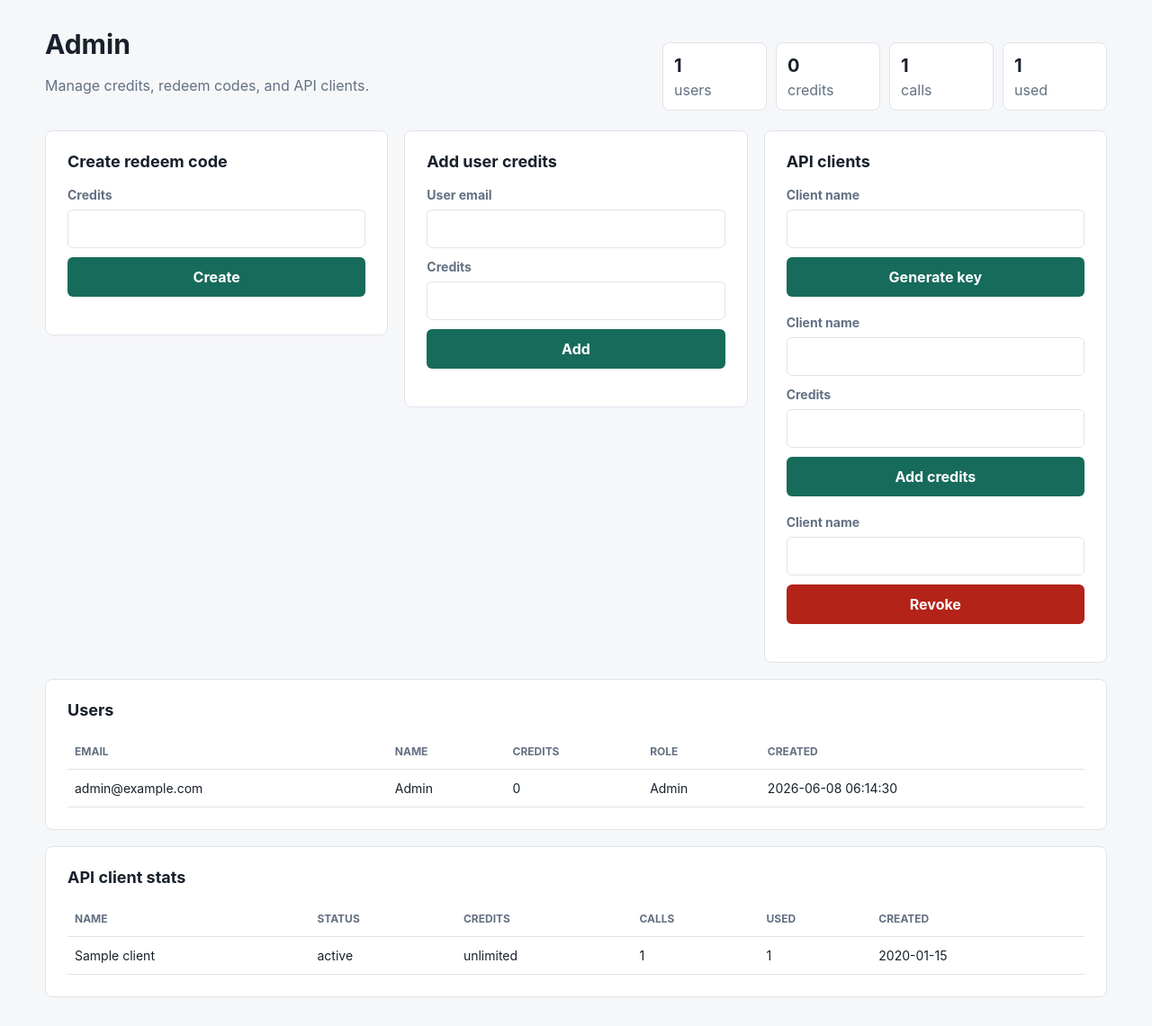
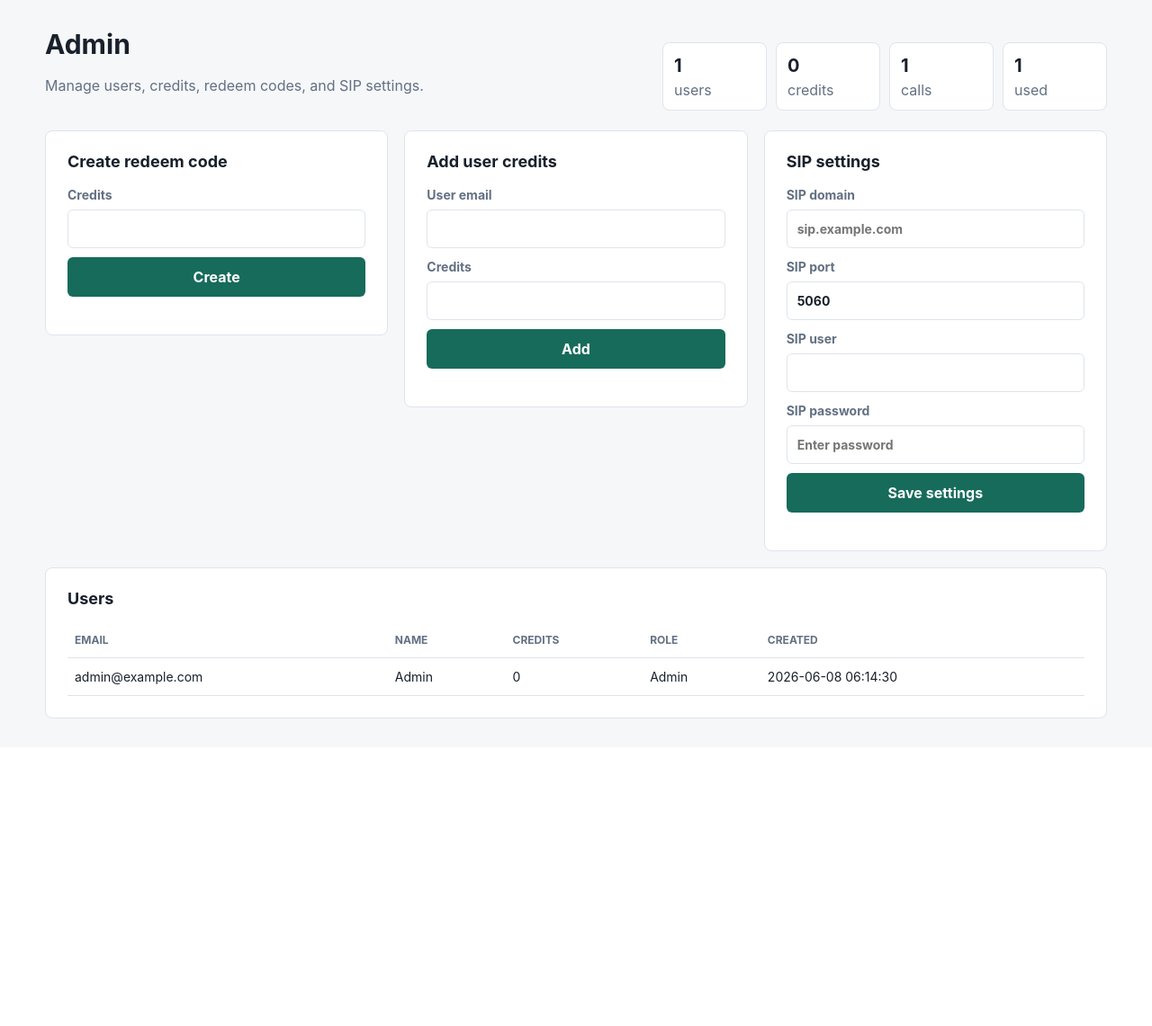
Before and after one commit to Ronyah390/C-Call, a Flask app: page /admin in a window 1280 px wide. Shown: the part 64-1205 px from the top of the page at 90% size. After the commit the page ends 863 px from the top, so only its background shows below. Run offline with Flask 3, Linux system fonts and the light colour scheme; the visitor is signed in with stand-in values (Sample User, id 1); data comes from the database, SQL or seed files in the repository; tables that the repository leaves empty hold one stand-in row (values such as "Sample post").

Commit message:
Move SIP setup into admin dashboard

```diff
--- a/app.py
+++ b/app.py
@@ -1,6 +1,3 @@
-import base64
-import binascii
-import json
 import math
 import os
 import secrets
@@ -12,7 +9,6 @@ import time
 import uuid
 from functools import wraps
 from pathlib import Path
-from urllib import parse, request, error
 
 from dotenv import load_dotenv
 from flask import (
@@ -20,7 +16,6 @@ from flask import (
     Response,
     flash,
     g,
-    jsonify,
     redirect,
     render_template,
     request as flask_request,
@@ -43,16 +38,10 @@ DB_PATH = Path(os.environ.get("CALLBOT_DB", INSTANCE_DIR / "callbot.db"))
 
 CALL_MAX_DURATION_SECONDS = max(1, int(os.environ.get("CALL_MAX_DURATION_SECONDS", "60")))
 ASTERISK_DIAL_FORMAT = os.environ.get("ASTERISK_DIAL_FORMAT", "e164_noplus")
-AMARIP_BASE_URL = os.environ.get("AMARIP_BASE_URL", "https://amarip.net").rstrip("/")
-AMARIP_USERNAME = os.environ.get("AMARIP_USERNAME", "")
-AMARIP_PASSWORD = os.environ.get("AMARIP_PASSWORD", "")
 
 app = Flask(__name__)
 app.config["SECRET_KEY"] = os.environ.get("FLASK_SECRET_KEY") or secrets.token_hex(32)
 app.config["MAX_CONTENT_LENGTH"] = 12 * 1024 * 1024
-
-_amarip_token = ""
-_amarip_token_expiry = 0.0
 
 
 def ensure_dirs() -> None:
@@ -107,22 +96,10 @@ def init_db() -> None:
                 duration_seconds INTEGER NOT NULL DEFAULT 0,
                 created_at TEXT NOT NULL DEFAULT CURRENT_TIMESTAMP
             );
-            CREATE TABLE IF NOT EXISTS api_clients (
-                id INTEGER PRIMARY KEY AUTOINCREMENT,
-                name TEXT NOT NULL UNIQUE,
-                api_key TEXT NOT NULL UNIQUE,
-                credits INTEGER NOT NULL DEFAULT 0,
-                unlimited_access INTEGER NOT NULL DEFAULT 0,
-                active INTEGER NOT NULL DEFAULT 1,
-                created_at TEXT NOT NULL DEFAULT CURRENT_TIMESTAMP
-            );
-            CREATE TABLE IF NOT EXISTS api_calls (
-                id INTEGER PRIMARY KEY AUTOINCREMENT,
-                client_id INTEGER NOT NULL,
-                number TEXT NOT NULL,
-                credits_charged INTEGER NOT NULL,
-                duration_seconds INTEGER NOT NULL DEFAULT 0,
-                created_at TEXT NOT NULL DEFAULT CURRENT_TIMESTAMP
+            CREATE TABLE IF NOT EXISTS app_settings (
+                key TEXT PRIMARY KEY,
+                value TEXT NOT NULL DEFAULT '',
+                updated_at TEXT NOT NULL DEFAULT CURRENT_TIMESTAMP
             );
             """
         )
@@ -134,6 +111,38 @@ def init_db() -> None:
                 "INSERT INTO users (email, password_hash, name, credits, is_admin) VALUES (?, ?, ?, 0, 1)",
                 (admin_email, generate_password_hash(admin_password), "Admin"),
             )
+
+
+def get_setting(key: str, default: str = "") -> str:
+    row = get_db().execute("SELECT value FROM app_settings WHERE key = ?", (key,)).fetchone()
+    if row is None:
+        return os.environ.get(key, default)
+    return row["value"]
+
+
+def set_setting(key: str, value: str) -> None:
+    get_db().execute(
+        """
+        INSERT INTO app_settings (key, value, updated_at)
+        VALUES (?, ?, CURRENT_TIMESTAMP)
+        ON CONFLICT(key) DO UPDATE SET value = excluded.value, updated_at = CURRENT_TIMESTAMP
+        """,
+        (key, value),
+    )
+
+
+def sip_config() -> dict[str, str]:
+    return {
+        "SIP_DOMAIN": get_setting("SIP_DOMAIN"),
+        "SIP_PORT": get_setting("SIP_PORT", "5060"),
+        "SIP_USER": get_setting("SIP_USER"),
+        "SIP_PASSWORD": get_setting("SIP_PASSWORD"),
+    }
+
+
+def sip_config_ready() -> bool:
+    config = sip_config()
+    return all(config.get(name) for name in ("SIP_DOMAIN", "SIP_USER", "SIP_PASSWORD"))
 
 
 def current_user():
@@ -283,22 +292,6 @@ def create_uploaded_audio(file_storage) -> str:
     return convert_to_call_audio(source_path, audio_id)
 
 
-def create_base64_audio(audio_base64: str) -> str:
-    if not audio_base64:
-        raise ValueError("audio_base64 is required.")
-    try:
-        data = base64.b64decode(audio_base64, validate=True)
-    except (binascii.Error, ValueError) as exc:
-        raise ValueError("audio_base64 must be valid base64.") from exc
-    if len(data) > 10 * 1024 * 1024:
-        raise ValueError("Audio upload is too large. Maximum is 10 MB.")
-    ensure_dirs()
-    audio_id = uuid.uuid4().hex[:12]
-    source_path = UPLOAD_DIR / f"api-{audio_id}.audio"
-    source_path.write_bytes(data)
-    return convert_to_call_audio(source_path, audio_id)
-
-
 def estimate_call_duration_seconds(audio_name: str, repeat_count: int = 1) -> int:
     ulaw_path = SOUNDS_DIR / f"{audio_name}.ulaw"
     audio_seconds = max(1, math.ceil(ulaw_path.stat().st_size / 8000))
@@ -307,8 +300,9 @@ def estimate_call_duration_seconds(audio_name: str, repeat_count: int = 1) -> in
 
 
 def make_call(number: str, audio_name: str, repeat_count: int, max_seconds: int) -> None:
+    config = sip_config()
     required = ["SIP_DOMAIN", "SIP_USER", "SIP_PASSWORD"]
-    missing = [name for name in required if not os.environ.get(name)]
+    missing = [name for name in required if not config.get(name)]
     if missing:
         raise RuntimeError(f"Missing SIP config: {', '.join(missing)}")
     audio_path = SOUNDS_DIR / f"{audio_name}.ulaw"
@@ -316,6 +310,8 @@ def make_call(number: str, audio_name: str, repeat_count: int, max_seconds: int)
         raise RuntimeError("Converted call audio is missing.")
     dial_number = format_dial_number(number)
     log_path = INSTANCE_DIR / "direct-sip.log"
+    env = os.environ.copy()
+    env.update(config)
     with log_path.open("ab", buffering=0) as direct_log:
         result = subprocess.run(
             [
@@ -326,6 +322,7 @@ def make_call(number: str, audio_name: str, repeat_count: int, max_seconds: int)
                 str(2 if int(repeat_count) > 1 else 1),
                 str(max(1, int(max_seconds))),
             ],
+            env=env,
             stdout=direct_log,
             stderr=direct_log,
             timeout=max_seconds + int(os.environ.get("SIP_PROCESS_TIMEOUT_SECONDS", "90")) + 30,
@@ -415,121 +412,6 @@ def normalize_client_name(name: str) -> str:
     return clean
 
 
-def generate_api_key(client_name: str) -> str:
-    name = normalize_client_name(client_name)
-    api_key = "acl_" + secrets.token_urlsafe(32)
-    db = get_db()
-    existing = db.execute("SELECT id FROM api_clients WHERE lower(name) = lower(?)", (name,)).fetchone()
-    if existing:
-        db.execute("UPDATE api_clients SET api_key = ?, active = 1 WHERE id = ?", (api_key, existing["id"]))
-    else:
-        db.execute("INSERT INTO api_clients (name, api_key, credits) VALUES (?, ?, 0)", (name, api_key))
-    db.commit()
-    return api_key
-
-
-def get_api_client(api_key: str):
-    if not api_key:
-        return None
-    return get_db().execute(
-        "SELECT * FROM api_clients WHERE api_key = ? AND active = 1",
-        (api_key.strip(),),
-    ).fetchone()
-
-
-def require_api_credits(client, needed: int) -> None:
-    if client["unlimited_access"]:
-        return
-    if client["credits"] < needed:
-        raise ValueError(f"Not enough API credits. Needed {needed}, available {client['credits']}.")
-
-
-def deduct_api_credits(client, amount: int) -> None:
-    if amount <= 0 or client["unlimited_access"]:
-        return
-    get_db().execute("UPDATE api_clients SET credits = credits - ? WHERE id = ?", (amount, client["id"]))
-
-
-def log_api_call(client_id: int, number: str, credits: int, seconds: int) -> None:
-    get_db().execute(
-        "INSERT INTO api_calls (client_id, number, credits_charged, duration_seconds) VALUES (?, ?, ?, ?)",
-        (client_id, number, credits, seconds),
-    )
-
-
-def api_key_from_request() -> str:
-    header_key = flask_request.headers.get("X-API-Key", "")
-    if header_key:
-        return header_key
-    auth = flask_request.headers.get("Authorization", "")
-    return auth[7:] if auth.lower().startswith("bearer ") else ""
-
-
-def run_api_call(client, number: str, audio_name: str, repeat_count: int = 1) -> dict:
-    normalized = normalize_phone_number(number)
-    seconds = estimate_call_duration_seconds(audio_name, repeat_count)
-    credits = credits_for_duration(seconds)
-    require_api_credits(client, credits)
-    max_seconds = credits * CALL_MAX_DURATION_SECONDS
-    make_call(normalized, audio_name, repeat_count, max_seconds)
-    charge = 0 if client["unlimited_access"] else credits
-    deduct_api_credits(client, charge)
-    log_api_call(client["id"], normalized, charge, max_seconds)
-    get_db().commit()
-    return {
-        "ok": True,
-        "number": mask_number(normalized),
-        "duration_seconds": seconds,
-        "credits_charged": charge,
-        "remaining_credits": "unlimited" if client["unlimited_access"] else client["credits"] - charge,
-    }
-
-
-def amarip_request(path: str, method: str = "GET", payload: dict | None = None, token: str | None = None) -> dict:
-    body = json.dumps(payload).encode("utf-8") if payload is not None else None
-    headers = {"Accept": "application/json"}
-    if body:
-        headers["Content-Type"] = "application/json"
-    if token:
-        headers["Authorization"] = f"Bearer {token}"
-    req = request.Request(f"{AMARIP_BASE_URL}{path}", data=body, headers=headers, method=method)
-    try:
-        with request.urlopen(req, timeout=20) as resp:
-            return json.loads(resp.read().decode("utf-8"))
-    except error.HTTPError as exc:
-        detail = exc.read().decode("utf-8", errors="replace")
-        raise RuntimeError(f"CDR provider failed: HTTP {exc.code} {detail[:160]}") from exc
-
-
-def amarip_token() -> str:
-    global _amarip_token, _amarip_token_expiry
-    if _amarip_token and time.time() < _amarip_token_expiry:
-        return _amarip_token
-    if not AMARIP_USERNAME or not AMARIP_PASSWORD:
-        raise RuntimeError("CDR provider credentials are not configured.")
-    data = amarip_request("/api/login", "POST", {"username": AMARIP_USERNAME, "password": AMARIP_PASSWORD})
-    token = data.get("token") or data.get("access_token")
-    if not token:
-        raise RuntimeError("CDR provider did not return a token.")
-    _amarip_token = token
-    _amarip_token_expiry = time.time() + 50 * 60
-    return token
-
-
-def cdr_public_row(row: dict) -> dict:
-    return {
-        "date": row.get("start_time") or row.get("created_at"),
-        "caller": row.get("caller_number"),
-        "callee": row.get("callee_number"),
-        "status": row.get("status"),
-        "duration_seconds": row.get("duration"),
-        "billable_seconds": row.get("billable_duration"),
-        "cost": row.get("call_cost"),
-        "hangup_cause": row.get("hangup_cause"),
-        "sip_status_code": row.get("sip_status_code"),
-    }
-
-
 @app.route("/")
 def index():
     return redirect(url_for("dashboard" if g.user else "login"))
@@ -589,7 +471,7 @@ def dashboard():
         "SELECT COUNT(*) AS calls, COALESCE(SUM(credits_charged), 0) AS credits FROM calls WHERE user_id = ?",
         (g.user["id"],),
     ).fetchone()
-    sip_ready = all(os.environ.get(name) for name in ("SIP_DOMAIN", "SIP_USER", "SIP_PASSWORD"))
+    sip_ready = sip_config_ready()
     return render_template("dashboard.html", calls=calls, total=total, sip_ready=sip_ready)
 
 
@@ -641,23 +523,14 @@ def admin():
                 db.execute("UPDATE users SET credits = credits + ? WHERE email = ?", (credits, email))
                 db.commit()
                 flash("User credits updated.", "success")
-            elif action == "api_key":
-                key = generate_api_key(flask_request.form.get("client_name", ""))
-                flash(f"API key: {key}", "success")
-            elif action == "api_credits":
-                client_name = normalize_client_name(flask_request.form.get("client_name", ""))
-                credits = int(flask_request.form.get("credits", "0"))
-                db.execute("UPDATE api_clients SET credits = credits + ? WHERE lower(name) = lower(?)", (credits, client_name))
+            elif action == "sip_settings":
+                for key in ("SIP_DOMAIN", "SIP_PORT", "SIP_USER"):
+                    set_setting(key, flask_request.form.get(key, "").strip())
+                password = flask_request.form.get("SIP_PASSWORD", "")
+                if password:
+                    set_setting("SIP_PASSWORD", password)
                 db.commit()
-                flash("API credits updated.", "success")
-            elif action == "api_revoke":
-                client_name = normalize_client_name(flask_request.form.get("client_name", ""))
-                db.execute(
-                    "UPDATE api_clients SET active = 0, api_key = ? WHERE lower(name) = lower(?)",
-                    ("revoked_" + secrets.token_urlsafe(16), client_name),
-                )
-                db.commit()
-                flash("API client revoked.", "success")
+                flash("SIP settings saved.", "success")
         except Exception as exc:
             db.rollback()
             flash(str(exc), "error")
@@ -670,85 +543,9 @@ def admin():
         "used": db.execute("SELECT COALESCE(SUM(credits_charged), 0) AS c FROM calls").fetchone()["c"],
     }
     users = db.execute("SELECT id, email, name, credits, is_admin, created_at FROM users ORDER BY created_at DESC LIMIT 20").fetchall()
-    clients = db.execute(
-        """
-        SELECT c.*, COUNT(a.id) AS calls, COALESCE(SUM(a.credits_charged), 0) AS used_credits
-        FROM api_clients c
-        LEFT JOIN api_calls a ON a.client_id = c.id
-        GROUP BY c.id
-        ORDER BY c.created_at DESC
-        """
-    ).fetchall()
-    return render_template("admin.html", stats=stats, users=users, clients=clients)
-
-
-@app.route("/api/balance")
-def api_balance():
-    client = get_api_client(api_key_from_request())
-    if not client:
-        return jsonify({"ok": False, "error": "Invalid API key"}), 401
-    row = get_db().execute(
-        "SELECT COUNT(*) AS calls, COALESCE(SUM(credits_charged), 0) AS used FROM api_calls WHERE client_id = ?",
-        (client["id"],),
-    ).fetchone()
-    return jsonify(
-        {
-            "ok": True,
-            "client": client["name"],
-            "credits": "unlimited" if client["unlimited_access"] else client["credits"],
-            "total_calls": row["calls"],
-            "used_credits": row["used"],
-        }
-    )
-
-
-@app.route("/api/call", methods=["POST"])
-def api_call():
-    client = get_api_client(api_key_from_request())
-    if not client:
-        return jsonify({"ok": False, "error": "Invalid API key"}), 401
-    data = flask_request.get_json(silent=True) or {}
-    try:
-        if data.get("text"):
-            audio_name = create_gtts_audio(data["text"], uuid.uuid4().hex[:12], data.get("lang", "bn"))
-        else:
-            audio_name = create_base64_audio(data.get("audio_base64", ""))
-        result = run_api_call(client, data.get("number", ""), audio_name, int(data.get("repeat_count", 1)))
-        return jsonify(result)
-    except Exception as exc:
-        get_db().rollback()
-        return jsonify({"ok": False, "error": str(exc)}), 400
-
-
-@app.route("/api/cdr")
-def api_cdr():
-    client = get_api_client(api_key_from_request())
-    if not client:
-        return jsonify({"ok": False, "error": "Invalid API key"}), 401
-    requested_key = number_match_key(flask_request.args.get("number", ""))
-    allowed = {
-        number_match_key(row["number"])
-        for row in get_db().execute("SELECT DISTINCT number FROM api_calls WHERE client_id = ?", (client["id"],)).fetchall()
-    }
-    if requested_key and requested_key not in allowed:
-        return jsonify({"ok": True, "records": []})
-    try:
-        limit = min(max(1, int(flask_request.args.get("limit", "25"))), 100)
-        rows = []
-        page = 1
-        while len(rows) < limit and page <= 5:
-            data = amarip_request(f"/api/cdr?{parse.urlencode({'page': page, 'per_page': 100})}", token=amarip_token())
-            records = data.get("data", data if isinstance(data, list) else [])
-            for record in records:
-                key = number_match_key(record.get("callee_number", ""))
-                if key in allowed and (not requested_key or key == requested_key):
-                    rows.append(cdr_public_row(record))
-                    if len(rows) >= limit:
-                        break
-            page += 1
-        return jsonify({"ok": True, "records": rows})
-    except Exception as exc:
-        return jsonify({"ok": False, "error": str(exc)}), 400
+    settings = sip_config()
+    settings["SIP_PASSWORD_SET"] = bool(settings.pop("SIP_PASSWORD", ""))
+    return render_template("admin.html", stats=stats, users=users, settings=settings)
 
 
 @app.route("/health")
--- a/templates/admin.html
+++ b/templates/admin.html
@@ -4,7 +4,7 @@
 <section class="section-header">
   <div>
     <h1>Admin</h1>
-    <p>Manage credits, redeem codes, and API clients.</p>
+    <p>Manage users, credits, redeem codes, and SIP settings.</p>
   </div>
   <div class="stat-row">
     <span><b>{{ stats.users }}</b> users</span>
@@ -33,22 +33,14 @@
     </form>
   </section>
   <section class="panel">
-    <h2>API clients</h2>
+    <h2>SIP settings</h2>
     <form method="post" class="form compact">
-      <input type="hidden" name="action" value="api_key">
-      <label>Client name <input name="client_name" required></label>
-      <button>Generate key</button>
-    </form>
-    <form method="post" class="form compact">
-      <input type="hidden" name="action" value="api_credits">
-      <label>Client name <input name="client_name" required></label>
-      <label>Credits <input name="credits" type="number" min="1" required></label>
-      <button>Add credits</button>
-    </form>
-    <form method="post" class="form compact">
-      <input type="hidden" name="action" value="api_revoke">
-      <label>Client name <input name="client_name" required></label>
-      <button class="danger">Revoke</button>
+      <input type="hidden" name="action" value="sip_settings">
+      <label>SIP domain <input name="SIP_DOMAIN" value="{{ settings.SIP_DOMAIN }}" placeholder="sip.example.com" required></label>
+      <label>SIP port <input name="SIP_PORT" value="{{ settings.SIP_PORT or '5060' }}" inputmode="numeric" required></label>
+      <label>SIP user <input name="SIP_USER" value="{{ settings.SIP_USER }}" autocomplete="off" required></label>
+      <label>SIP password <input name="SIP_PASSWORD" type="password" autocomplete="new-password" placeholder="{{ 'Saved - leave blank to keep' if settings.SIP_PASSWORD_SET else 'Enter password' }}"></label>
+      <button>Save settings</button>
     </form>
   </section>
 </div>
@@ -67,26 +59,4 @@
   </div>
 </section>
 
-<section class="panel wide">
-  <h2>API client stats</h2>
-  <div class="table-wrap">
-    <table>
-      <thead><tr><th>Name</th><th>Status</th><th>Credits</th><th>Calls</th><th>Used</th><th>Created</th></tr></thead>
-      <tbody>
-        {% for client in clients %}
-          <tr>
-            <td>{{ client.name }}</td>
-            <td>{{ "active" if client.active else "revoked" }}</td>
-            <td>{{ "unlimited" if client.unlimited_access else client.credits }}</td>
-            <td>{{ client.calls }}</td>
-            <td>{{ client.used_credits }}</td>
-            <td>{{ client.created_at }}</td>
-          </tr>
-        {% else %}
-          <tr><td colspan="6">No API clients yet.</td></tr>
-        {% endfor %}
-      </tbody>
-    </table>
-  </div>
-</section>
 {% endblock %}
--- a/templates/dashboard.html
+++ b/templates/dashboard.html
@@ -13,7 +13,7 @@
 </section>
 
 {% if not sip_ready %}
-  <div class="flash warning">SIP credentials are not configured. Add them to your private <code>.env</code> before sending real calls.</div>
+  <div class="flash warning">SIP settings are not configured yet. An admin can add them from the Admin page.</div>
 {% endif %}
 
 <div class="grid two">
```
Also changed, not shown: README.md, 1 other file.
